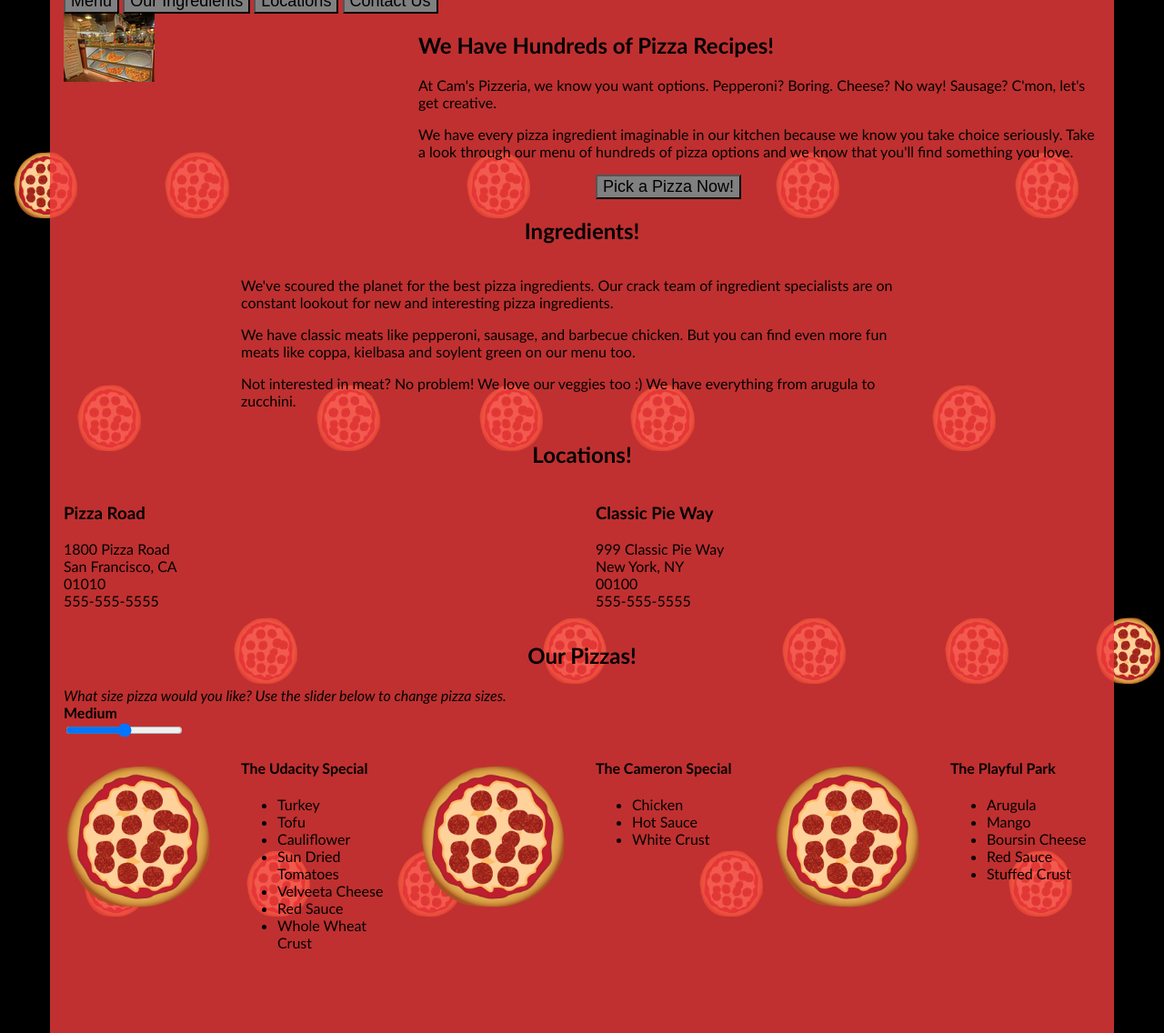
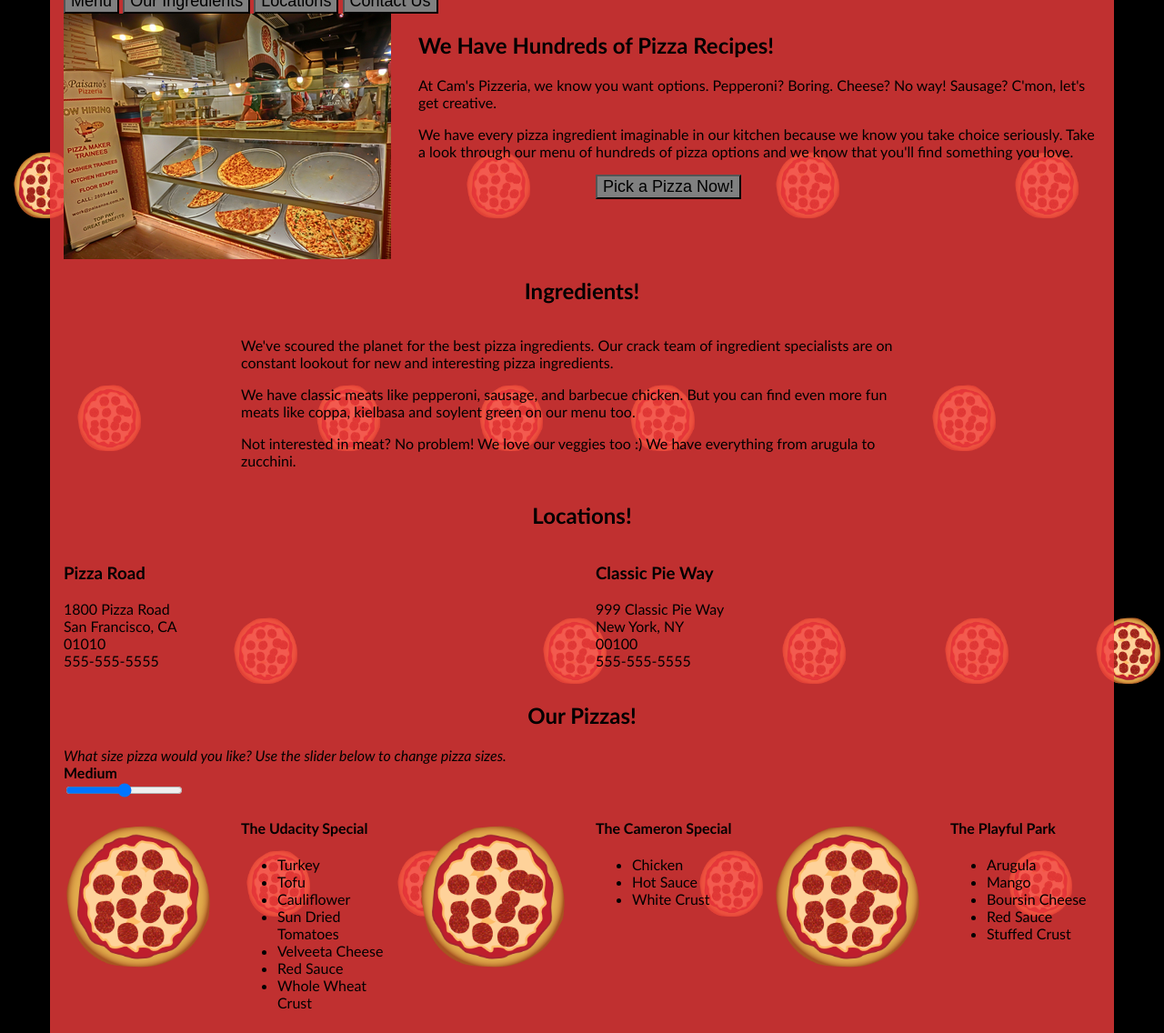
Before and after one commit to udayanshevade/Udacity-FEND-Website-Optimization, a website: page src/views/pizza.html in a window 1280 px wide. Shown: the part 102-1238 px from the top of the page at 91% size. Drawn offline with Linux system fonts and the light colour scheme.

Commit message:
Remove style changes from pizzaElementGenerator

```diff
--- a/src/views/css/style.css
+++ b/src/views/css/style.css
@@ -38,6 +38,8 @@ form {
 .randomPizzaContainer {
   float: left;
   display: flex;
+  width: 33.33%;
+  height: 325px;
 }
 
 .randomPizzaContainer:after {
--- a/src/views/js/main.js
+++ b/src/views/js/main.js
@@ -373,8 +373,6 @@ var pizzaElementGenerator = function(i) {
   pizzaDescriptionContainer = document.createElement("div");
 
   pizzaContainer.classList.add("randomPizzaContainer");
-  pizzaContainer.style.width = "33.33%";
-  pizzaContainer.style.height = "325px";
   pizzaContainer.id = "pizza" + i;                // gives each pizza element a unique id
   pizzaImageContainer.classList.add("col-md-6");
 
--- a/src/views/pizza.html
+++ b/src/views/pizza.html
@@ -36,7 +36,7 @@
     </div>
     <div id="callToAction" class="row">
       <div class="col-md-4">
-        <img src="images/pizzeria-small.jpg" class="img-responsive"> <!-- Image credit to: http://commons.wikimedia.org/wiki/File:HK_TST_night_%E5%98%89%E8%98%AD%E9%81%93_Granville_Road_restaurant_Paisano's_Pizzeria_pizza_Dec-2013.JPG -->
+        <img src="images/pizzeria-medium.jpg" class="img-responsive"> <!-- Image credit to: http://commons.wikimedia.org/wiki/File:HK_TST_night_%E5%98%89%E8%98%AD%E9%81%93_Granville_Road_restaurant_Paisano's_Pizzeria_pizza_Dec-2013.JPG -->
       </div>
       <div class="col-md-8">
         <div class="row">
```
